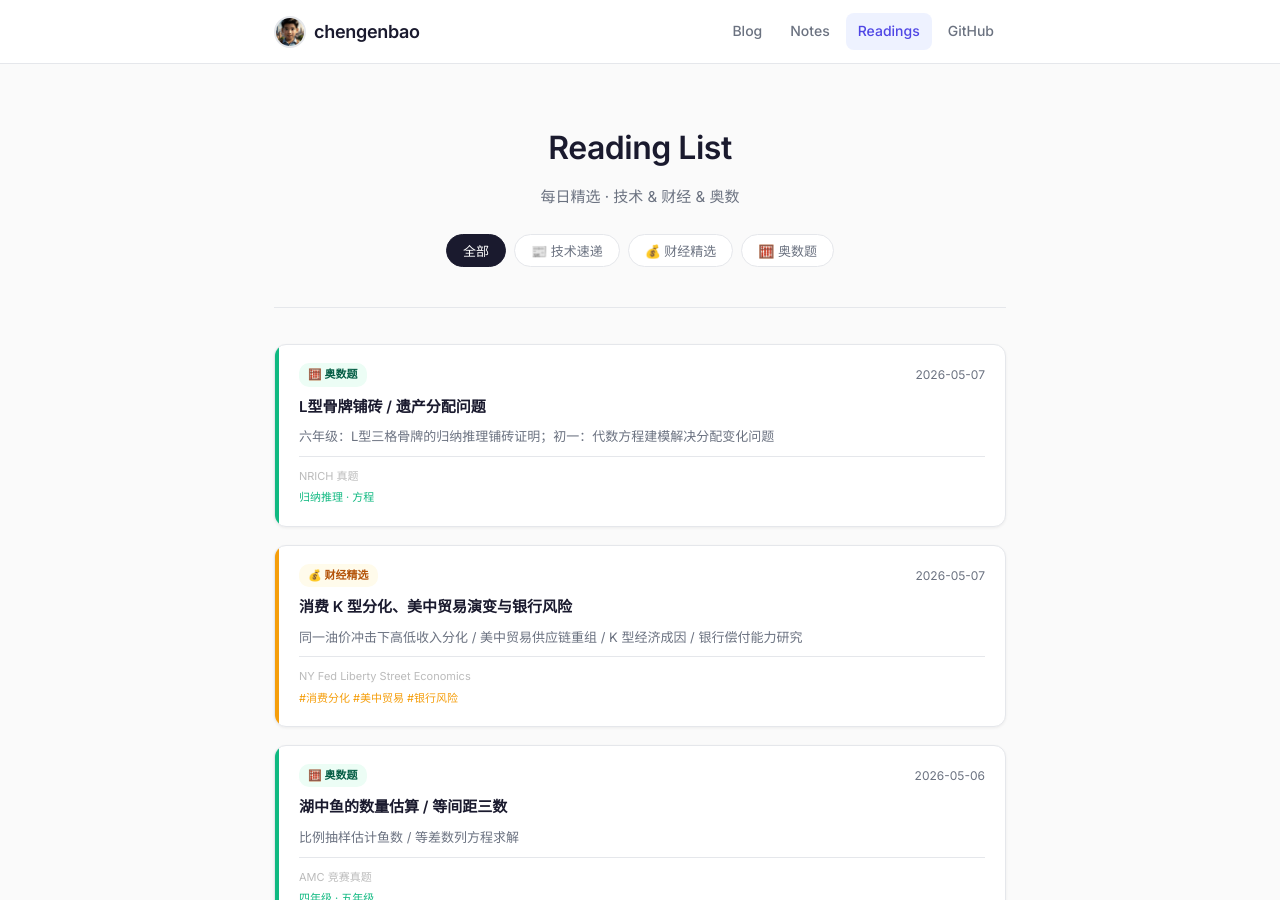
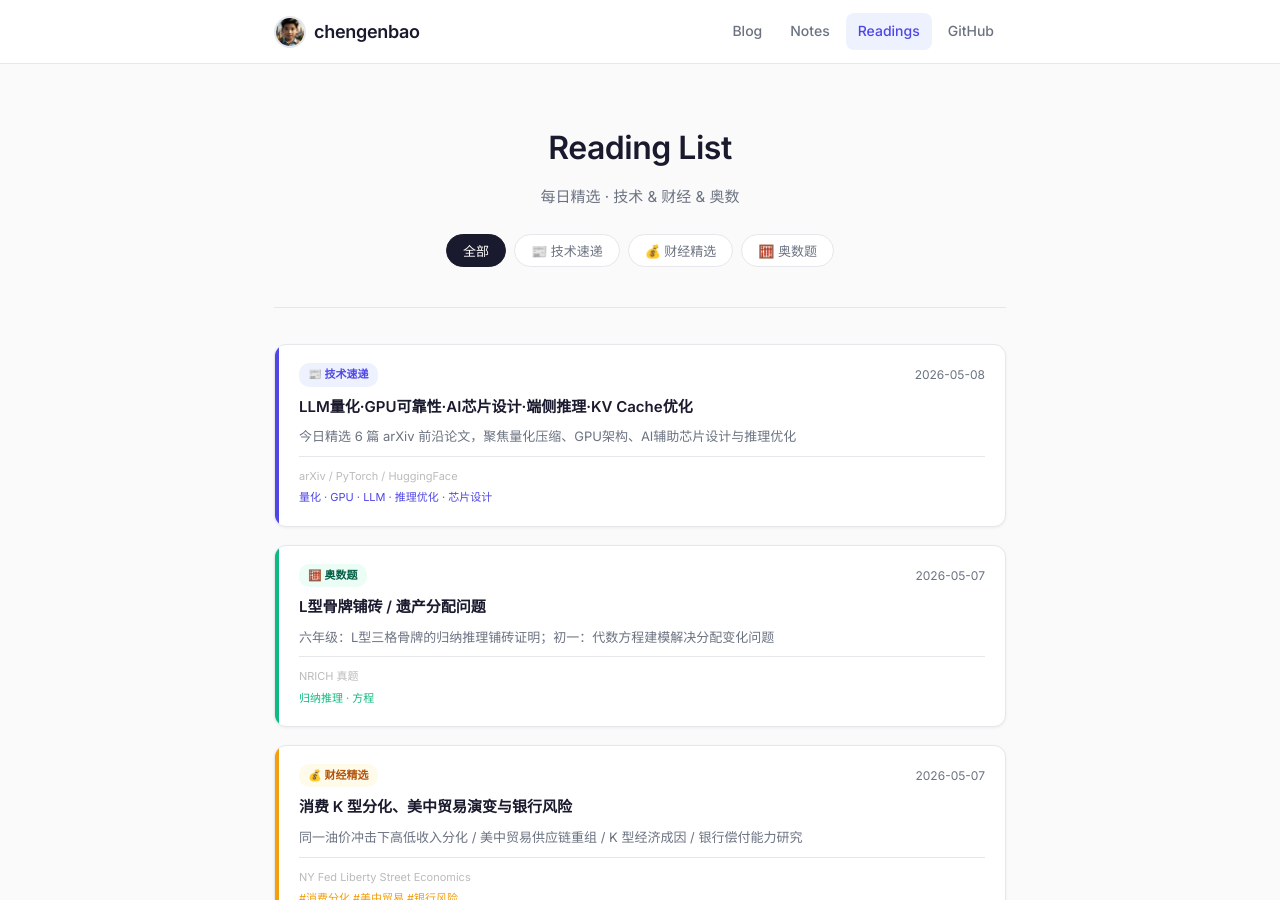
Before and after one commit to chengenbao/chengenbao.github.io, a Jekyll site: the page built from reading-list/index.md, in a window 1280 px wide and 900 px high. Built offline with Jekyll 4.4.1, drawn with Linux system fonts in a browser that asks for light colours.

Commit message:
add tech card 2026-05-08

```diff
--- a/reading-list/index.md
+++ b/reading-list/index.md
@@ -18,6 +18,21 @@
   </div>
 
   <div class="rl-grid">
+<a class="rl-card tech" href="/reading-list/2026-05-08-tech-daily/">
+  <div class="rl-accent"></div>
+  <div class="rl-body">
+    <div class="rl-top">
+      <span class="rl-badge tech">📰 技术速递</span>
+      <time>2026-05-08</time>
+    </div>
+    <h2>LLM量化·GPU可靠性·AI芯片设计·端侧推理·KV Cache优化</h2>
+    <p>今日精选 6 篇 arXiv 前沿论文，聚焦量化压缩、GPU架构、AI辅助芯片设计与推理优化</p>
+    <div class="rl-meta">
+      <span class="rl-source">arXiv / PyTorch / HuggingFace</span>
+      <span class="rl-tags">量化 · GPU · LLM · 推理优化 · 芯片设计</span>
+    </div>
+  </div>
+</a>
 <a class="rl-card math" href="/reading-list/2026-05-07-math/"><div class="rl-accent"></div><div class="rl-body"><div class="rl-top"><span class="rl-badge math">🧮 奥数题</span><time>2026-05-07</time></div><h2>L型骨牌铺砖 / 遗产分配问题</h2><p>六年级：L型三格骨牌的归纳推理铺砖证明；初一：代数方程建模解决分配变化问题</p><div class="rl-meta"><span class="rl-source">NRICH 真题</span><span class="rl-tags">归纳推理 · 方程</span></div></div></a>
 <a class="rl-card finance" href="/reading-list/2026-05-07-finance-daily/">
   <div class="rl-accent"></div>
```
